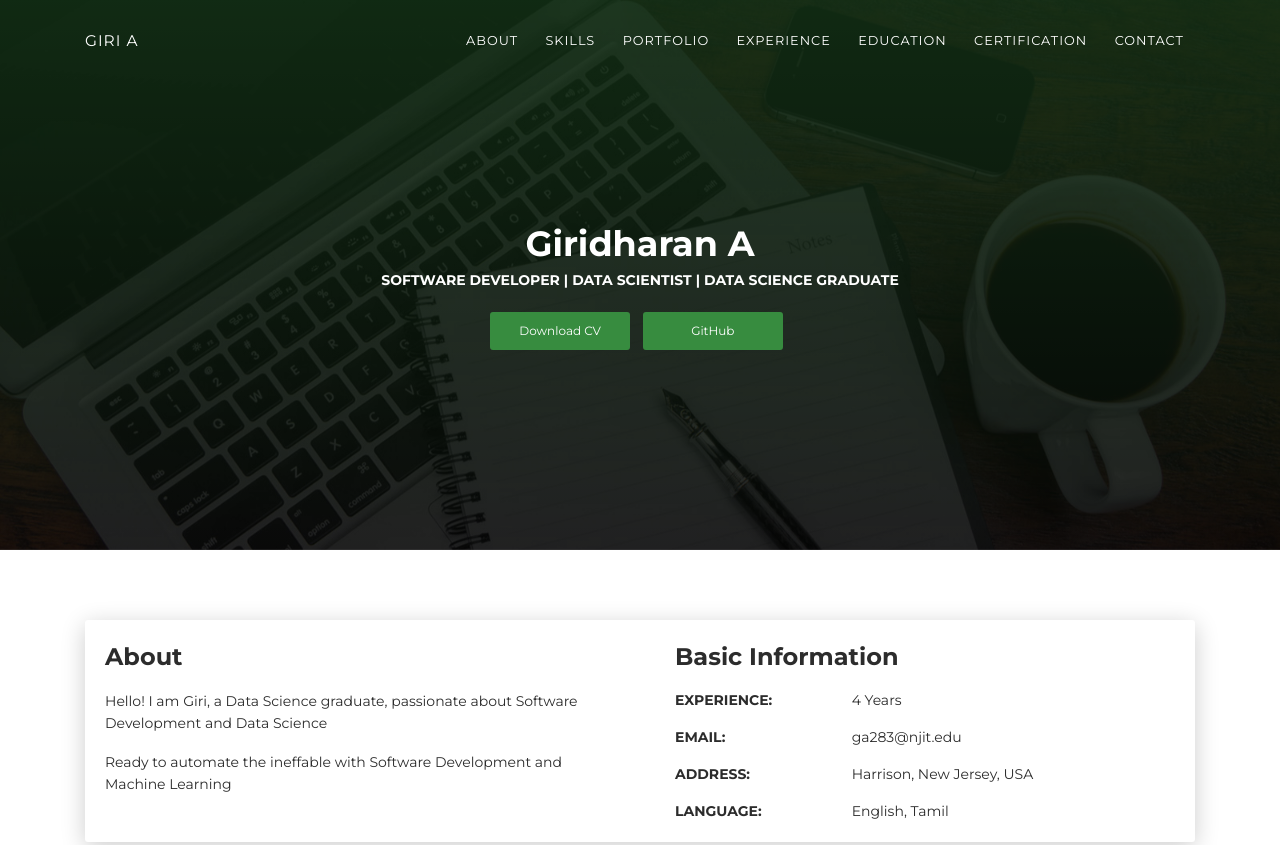
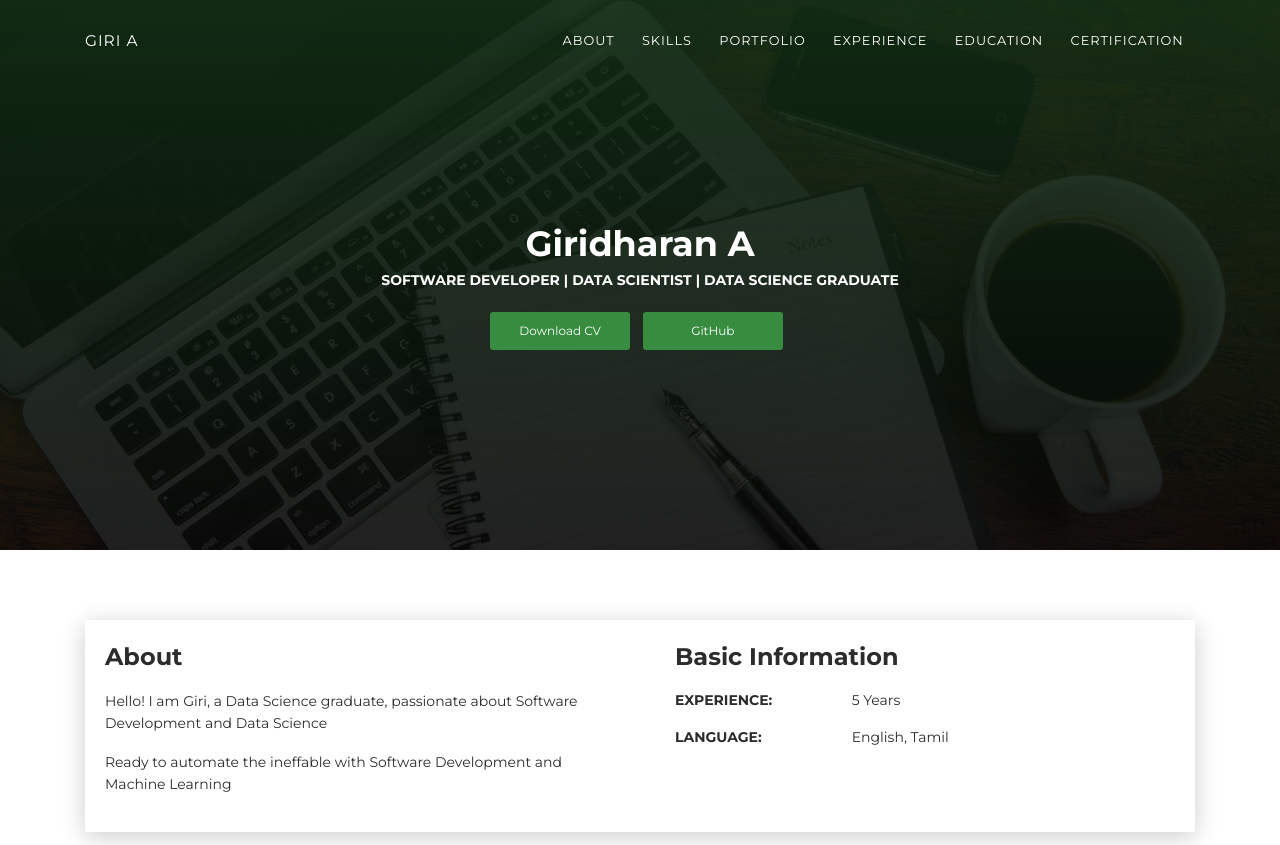
Before and after one commit to Giri-M10/portfolio, a plain HTML site: page index.html in a window 1280 px wide. Shown: the top 845 px of the page. Drawn offline with Linux system fonts and the light colour scheme.

Commit message:
Update index.html

```diff
--- a/index.html
+++ b/index.html
@@ -42,7 +42,6 @@
                 <li class="nav-item"><a class="nav-link smooth-scroll" href="#experience">Experience</a></li>
                 <li class="nav-item"><a class="nav-link smooth-scroll" href="#education">Education</a></li>
                 <li class="nav-item"><a class="nav-link smooth-scroll" href="#certification">Certification</a></li>
-                <li class="nav-item"><a class="nav-link smooth-scroll" href="#contact">Contact</a></li>
               </ul>
             </div>
           </div>
@@ -83,15 +82,7 @@
             <div class="h4 mt-0 title">Basic Information</div>
             <div class="row">
               <div class="col-sm-4"><strong class="text-uppercase">Experience:</strong></div>
-              <div class="col-sm-8">4 Years</div>
-            </div>
-            <div class="row mt-3">
-              <div class="col-sm-4"><strong class="text-uppercase">Email:</strong></div>
-              <div class="col-sm-8">ga283@njit.edu</div>
-            </div>
-            <div class="row mt-3">
-              <div class="col-sm-4"><strong class="text-uppercase">Address:</strong></div>
-              <div class="col-sm-8">Harrison, New Jersey, USA</div>
+              <div class="col-sm-8">5 Years</div>
             </div>
             <div class="row mt-3">
               <div class="col-sm-4"><strong class="text-uppercase">Language:</strong></div>
```
